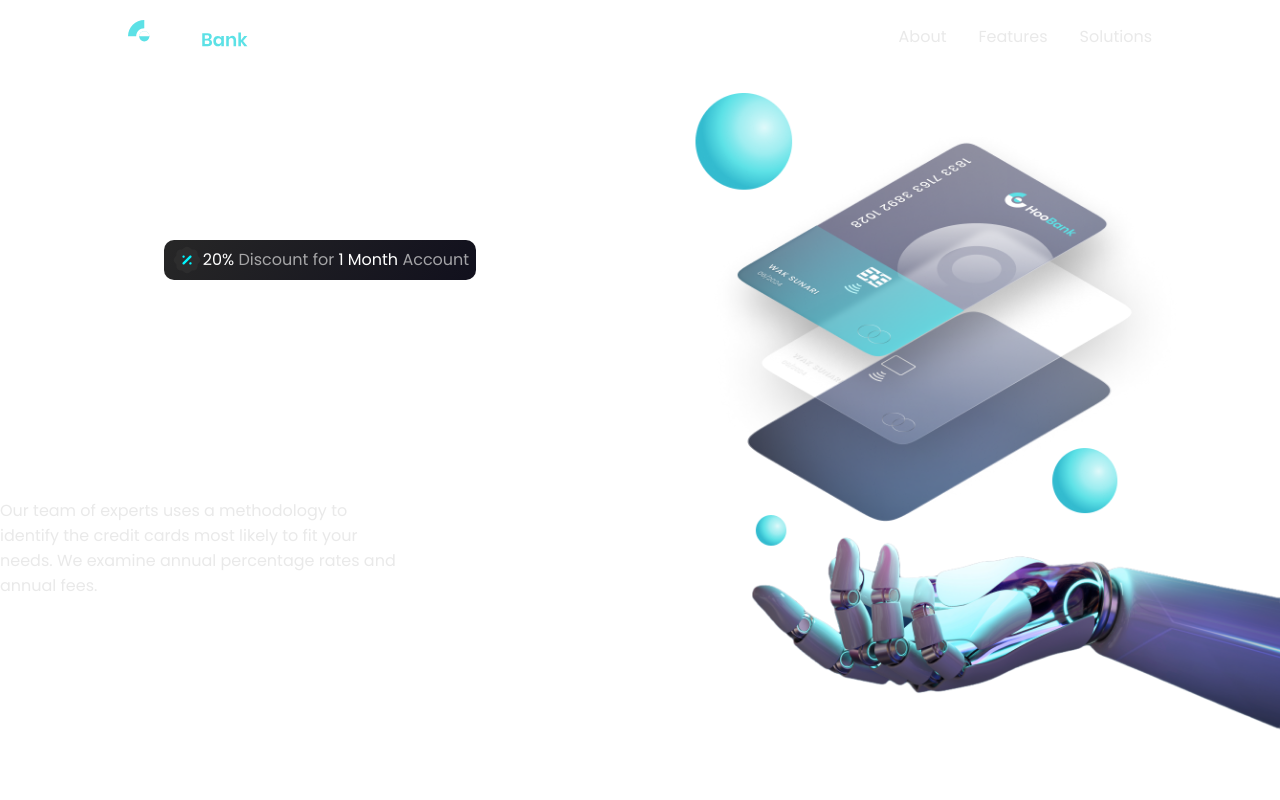
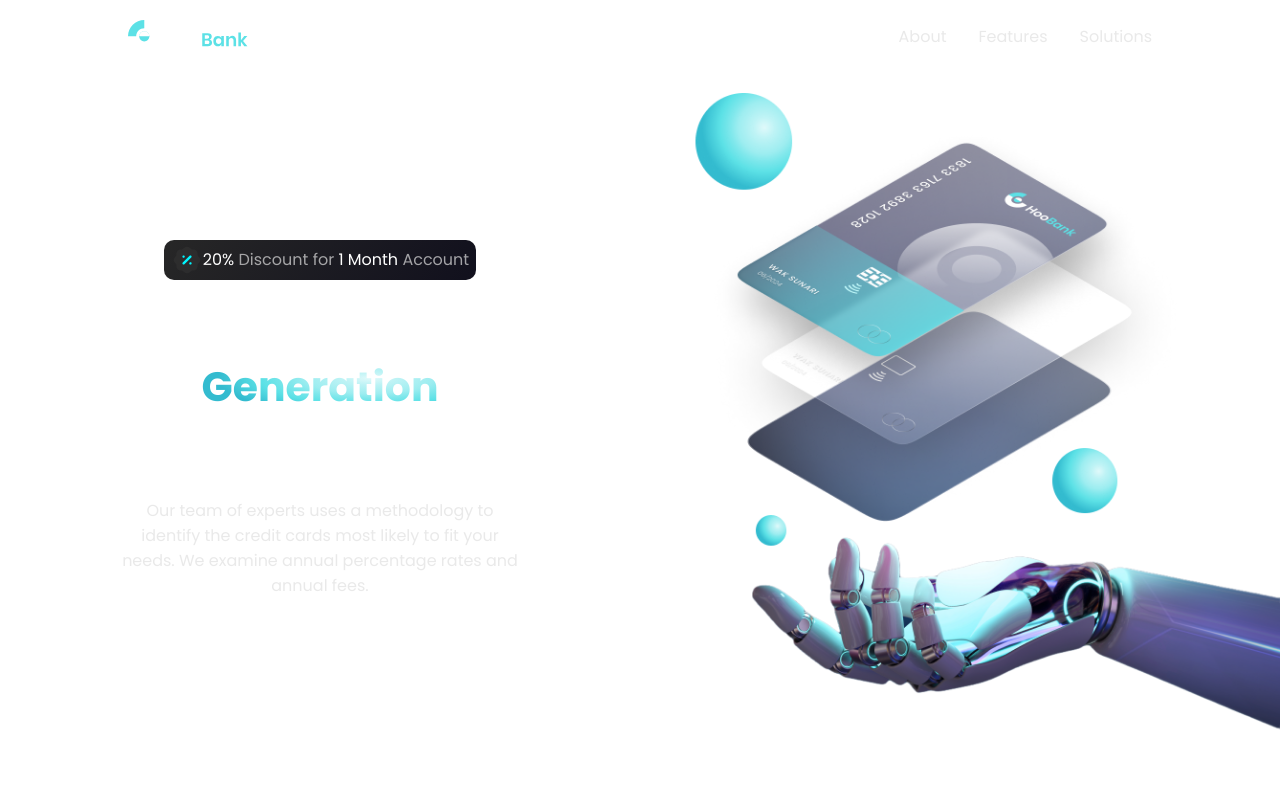
Before and after one commit to ChrisEs146/Bank-Landing, a React (Vite) app: page / in a window 1280 px wide. Shown: the top 800 px of the page. Built offline with nearby package versions, Linux system fonts and the light colour scheme.

Commit message:
Update: Rename class from hero text to hero header

```diff
--- a/src/Components/Hero/Hero.css
+++ b/src/Components/Hero/Hero.css
@@ -24,9 +24,10 @@
   color: var(--white);
 }
 
-.hero__text h1 {
-  font-size: 2.8rem;
-  margin-bottom: 2rem;
+.hero__header {
+  display: flex;
+  flex-direction: column;
+  align-items: center;
   text-align: center;
 }
 
@@ -39,6 +40,8 @@
   font-size: clamp(1.6rem, 1vw, 1.8rem);
   width: min(70%, 40rem);
 }
+
+.hero__header span {
   background: var(--text-gradient);
   background-clip: text;
   -webkit-text-fill-color: transparent;
```
